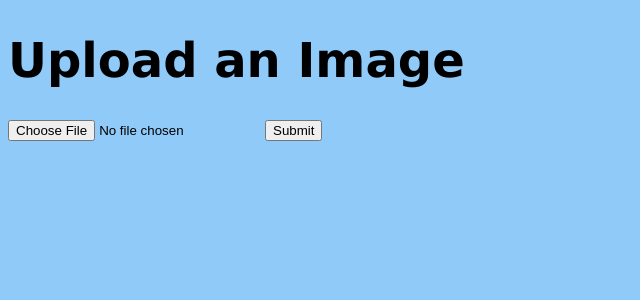
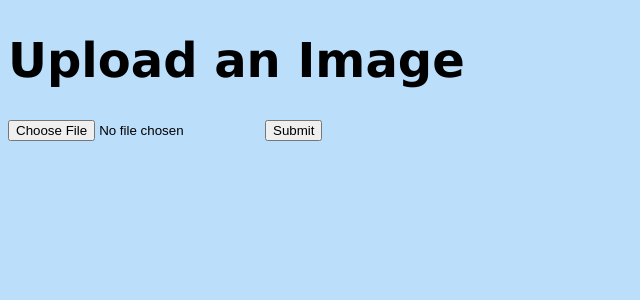
Before and after one commit to caleb-james-smith/LearningTensorflow, a Python web app: template flask/templates/upload.html in a window 1280 px wide. Shown: the top 300 px of the page, without its empty margins (0-640 px from the left). Run offline with Jinja, Linux system fonts and the light colour scheme; the template is opened without the code that fills it, so the values that code supplies are empty.

Commit message:
adjust font size and color

```diff
--- a/flask/static/styles/style.css
+++ b/flask/static/styles/style.css
@@ -1,5 +1,5 @@
 body {
-  background-color: #90CAF9;
+  background-color: #BBDEFB;
 }
 h1 {
   color: black;
@@ -9,10 +9,11 @@ h1 {
 p {
   color: black;
   font-family: courier;
-  font-size: 160%;
+  font-size: 150%;
 }
 table {
   font-family: arial, sans-serif;
+  font-size: 125%;
   border-collapse: collapse;
   width: 100%;
 }
```
